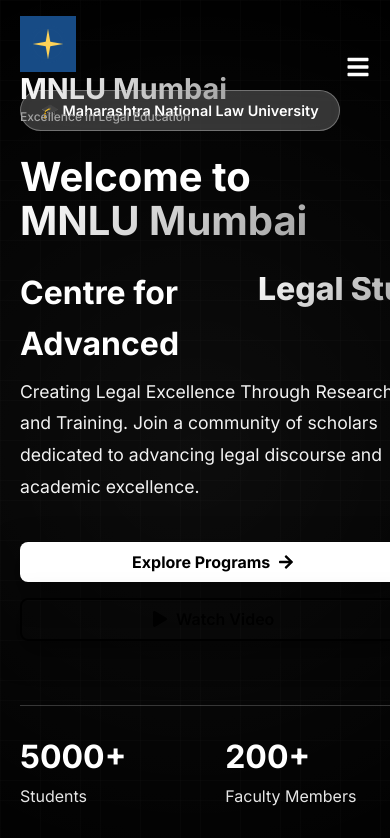
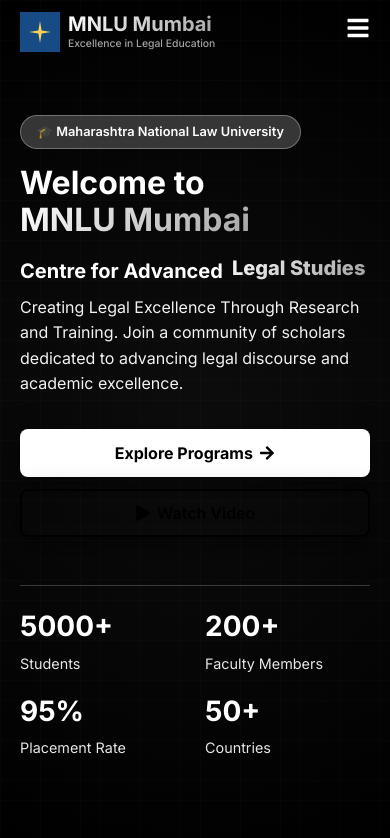
Before and after one commit to JB-uses-git/mnlumumbai, a React (Vite) app: page / in a window 390 px wide. Shown: the top 838 px of the page. Built offline with nearby package versions, Linux system fonts and the light colour scheme.

Commit message:
optimized mobile view

```diff
--- a/src/components/Hero.css
+++ b/src/components/Hero.css
@@ -107,34 +107,55 @@
 }
 
 @media (max-width: 768px) {
-  .hero-title {
-    font-size: 2.5rem;
-  }
-
   /* on smaller screens the navbar is shorter; reduce top padding so hero isn't pushed too far down */
   .hero {
     padding-top: 90px;
+    padding-bottom: 60px;
+  }
+
+  .hero-badge {
+    font-size: 0.8rem;
+    padding: 6px 16px;
+    margin-bottom: 1rem;
+  }
+
+  .hero-title {
+    font-size: 2rem;
+    margin-bottom: 1rem;
+    line-height: 1.15;
   }
 
   .hero-description {
-    font-size: 1.1rem;
-  }
-
-  .hero-stats {
-    grid-template-columns: repeat(2, 1fr);
-    gap: 1.5rem;
-  }
-
-  .stat-item h3 {
-    font-size: 2rem;
+    font-size: 1rem;
+    line-height: 1.6;
+    margin-top: 0.5rem;
+    margin-bottom: 2rem;
   }
 
   .hero-buttons {
     flex-direction: column;
+    margin-bottom: 3rem;
+    gap: 0.75rem;
   }
 
   .btn {
     width: 100%;
     justify-content: center;
+    padding: 12px 20px;
+    font-size: 0.95rem;
+  }
+
+  .hero-stats {
+    grid-template-columns: repeat(2, 1fr);
+    gap: 1.25rem;
+    padding-top: 1.5rem;
+  }
+
+  .stat-item h3 {
+    font-size: 1.75rem;
+  }
+
+  .stat-item p {
+    font-size: 0.9rem;
   }
 }
--- a/src/components/Navbar.css
+++ b/src/components/Navbar.css
@@ -100,23 +100,51 @@
 }
 
 @media (max-width: 768px) {
+  .navbar {
+    padding: 0.75rem 0;
+  }
+
+  .nav-logo {
+    flex-direction: row;
+    align-items: center;
+    gap: 0.5rem;
+  }
+
+  .nav-logo-img {
+    width: 40px;
+    height: 40px;
+    margin-right: 0;
+  }
+
+  .nav-logo h2 {
+    font-size: 1.25rem;
+  }
+
+  .logo-tagline {
+    font-size: 0.65rem;
+  }
+
   .mobile-menu-icon {
     display: block;
+    z-index: 1001;
   }
 
   .nav-links {
     position: fixed;
     top: 70px;
     right: -100%;
-    width: 70%;
+    width: 75%;
+    max-width: 300px;
     height: calc(100vh - 70px);
-    background: var(--bg-dark);
+    background: rgba(0, 0, 0, 0.98);
+    backdrop-filter: blur(10px);
     flex-direction: column;
     align-items: flex-start;
-    padding: 2rem;
+    padding: 2rem 1.5rem;
     box-shadow: -5px 0 20px rgba(255, 255, 255, 0.1);
     transition: right 0.3s ease;
     border-left: 1px solid var(--border);
+    overflow-y: auto;
   }
 
   .nav-links.active {
@@ -126,10 +154,14 @@
   .nav-links a {
     width: 100%;
     padding: 1rem 0;
-    border-bottom: 1px solid #e5e7eb;
+    font-size: 1.05rem;
+    border-bottom: 1px solid rgba(255, 255, 255, 0.1);
   }
 
   .nav-cta {
     margin-top: 1rem;
+    width: 100%;
+    text-align: center;
+    padding: 12px 20px;
   }
 }
--- a/src/components/ui/AnimatedHero.css
+++ b/src/components/ui/AnimatedHero.css
@@ -51,6 +51,22 @@
 
 /* small responsive tweak so words don't overflow */
 @media (max-width: 768px){
-  .ah-words{ height: 1em }
-  .ah-word{ line-height: 1em }
+  .animated-hero {
+    font-size: 1.25rem;
+    gap: 0.3rem;
+    flex-wrap: wrap;
+  }
+
+  .ah-prefix {
+    font-size: 1.25rem;
+  }
+
+  .ah-words {
+    height: 1.3em;
+  }
+
+  .ah-word {
+    height: 1.3em;
+    line-height: 1.3em;
+  }
 }
--- a/src/components/ui/interactive-hover-button.css
+++ b/src/components/ui/interactive-hover-button.css
@@ -102,3 +102,27 @@
 .interactive-hover-button.btn-outline:hover {
   color: #ffffff;
 }
+
+/* Mobile optimizations */
+@media (max-width: 768px) {
+  .interactive-hover-button {
+    padding: 0.75rem 1.25rem;
+    min-height: 48px; /* better touch target */
+  }
+
+  .interactive-hover-button .ihb-text,
+  .interactive-hover-button .ihb-text-hover {
+    font-size: 1rem;
+    gap: 0.4rem;
+  }
+
+  /* On mobile, reduce animation complexity for performance */
+  .interactive-hover-button:active .ihb-bg {
+    left: 0;
+    top: 0;
+    width: 100%;
+    height: 100%;
+    opacity: 1;
+    transform: scale(1);
+  }
+}
```
